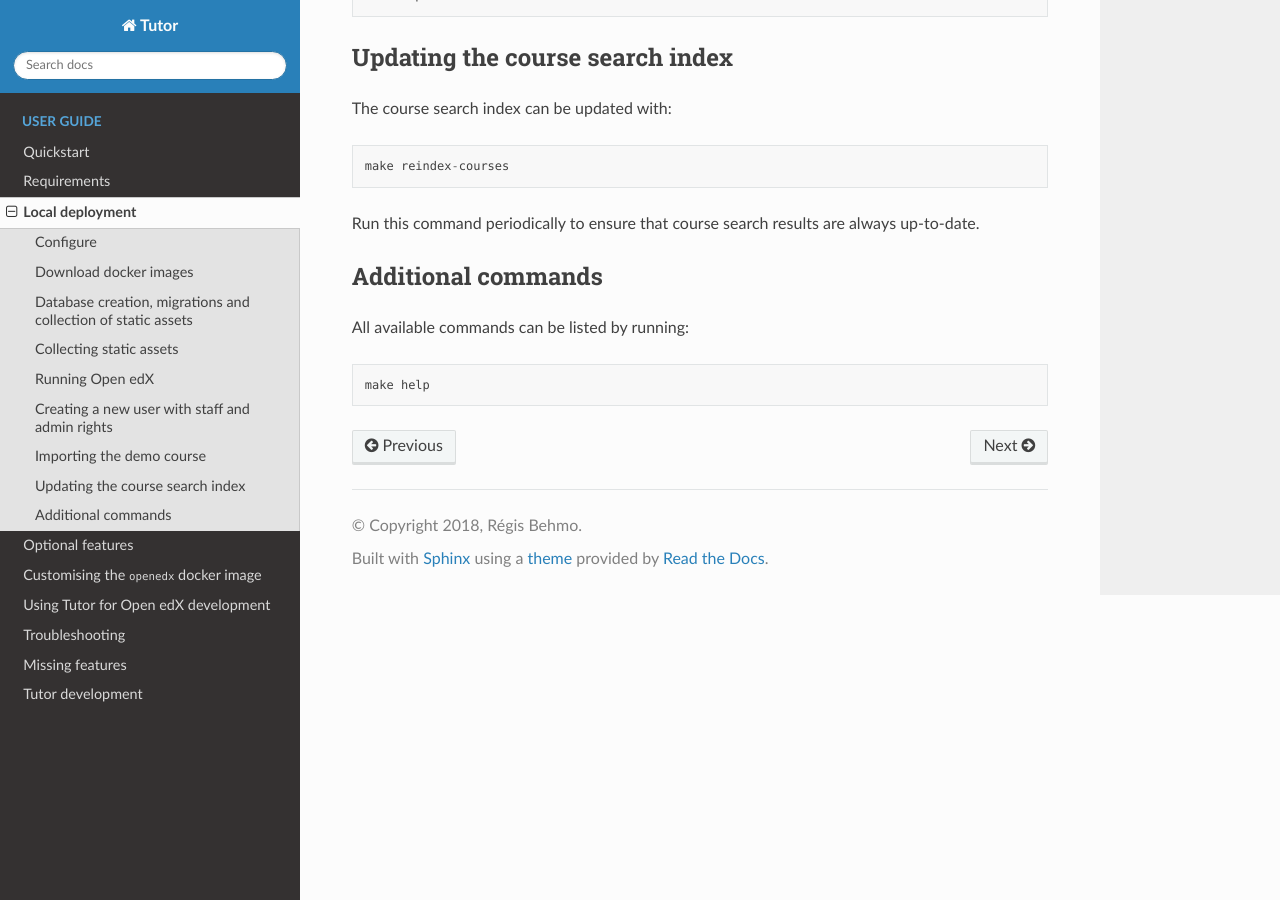
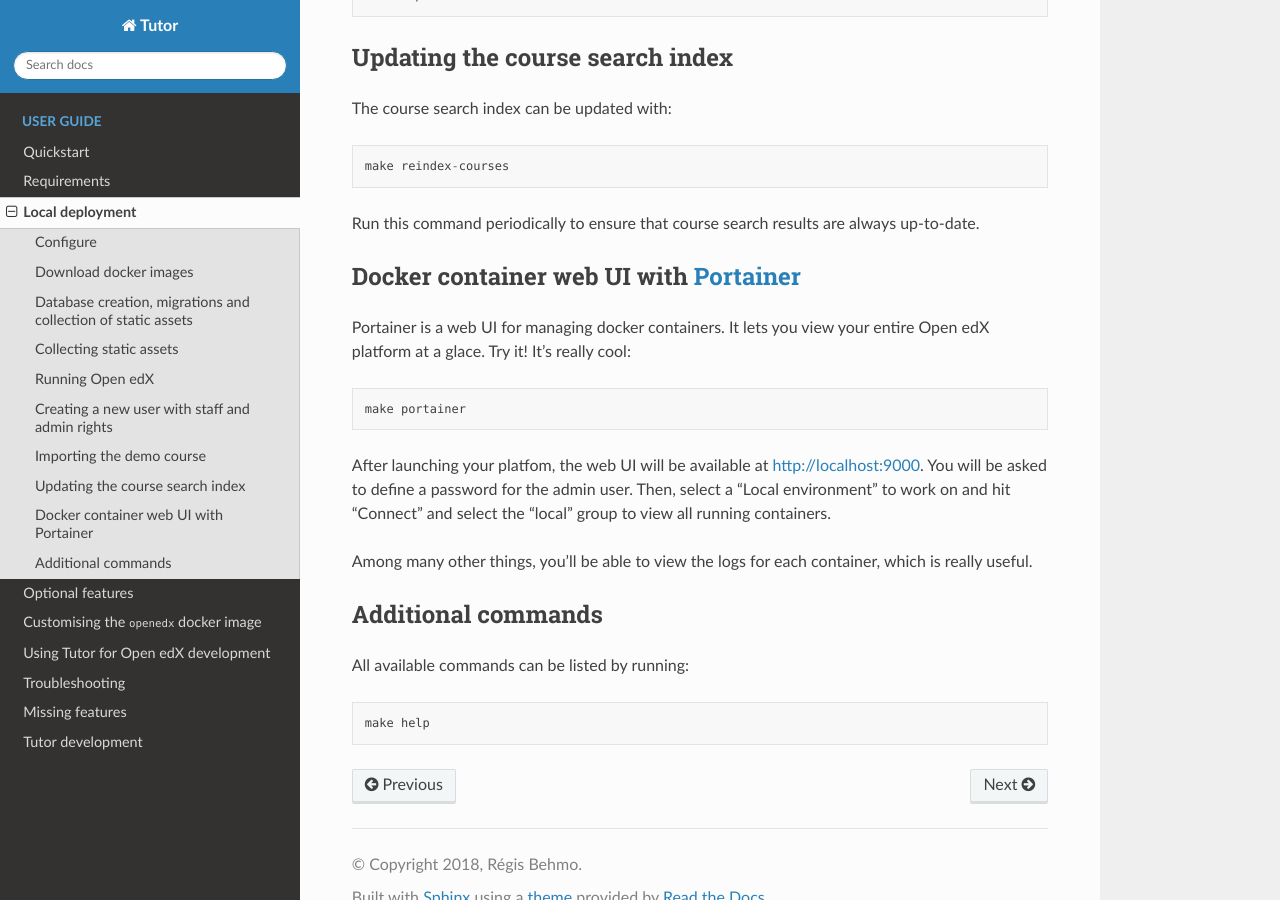
Before and after one commit to overhangio/tutor, a Sphinx documentation site: the page built from docs/local.rst, in a window 1280 px wide and 900 px high, scrolled down 2300 px. Built offline with Sphinx 7.4.7 and the Read the Docs theme 2.0.0, drawn with Linux system fonts in a browser that asks for light colours; pages that are not in the unit, such as notebooks, are missing from menus.

Commit message:
Move portainer to a dedicated make command
Portainer is no longer a global activation flag, because it does not
make much sense in the context of kubernetes. Instead, we use a simpler
"make" command.

```diff
--- a/docs/local.rst
+++ b/docs/local.rst
@@ -96,6 +96,22 @@ The course search index can be updated with::
 
 Run this command periodically to ensure that course search results are always up-to-date.
 
+.. _portainer:
+
+Docker container web UI with `Portainer <https://portainer.io/>`_
+-----------------------------------------------------------------
+
+Portainer is a web UI for managing docker containers. It lets you view your entire Open edX platform at a glace. Try it! It's really cool::
+
+    make portainer
+
+.. .. image:: https://portainer.io/images/screenshots/portainer.gif
+    ..:alt: Portainer demo
+
+After launching your platfom, the web UI will be available at `http://localhost:9000 <http://localhost:9000>`_. You will be asked to define a password for the admin user. Then, select a "Local environment" to work on and hit "Connect" and select the "local" group to view all running containers.
+
+Among many other things, you'll be able to view the logs for each container, which is really useful.
+
 Additional commands
 -------------------
 
--- a/docs/troubleshooting.rst
+++ b/docs/troubleshooting.rst
@@ -26,6 +26,8 @@ To view the logs from just one container, for instance the web server::
 The last commands produce the logs since the creation of the containers, which can be a lot. Similar to a ``tail -f``, you can run::
 
     docker-compose logs --tail=0 -f
+
+If you'd rather use a graphical user interface for viewing logs, you are encouraged to try out :ref:`Portainer <portainer>`.
 
 
 "Cannot start service nginx: driver failed programming external connectivity"
```
Also changed, not shown: docs/options.rst (+0 -10 lines), 5 other files.
